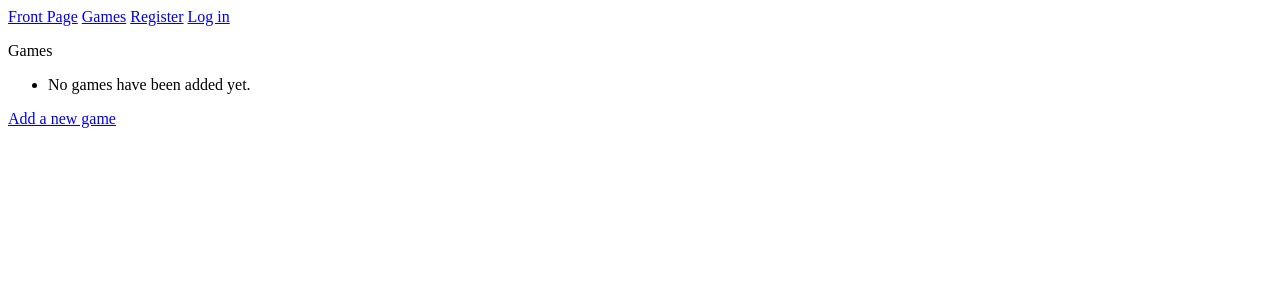
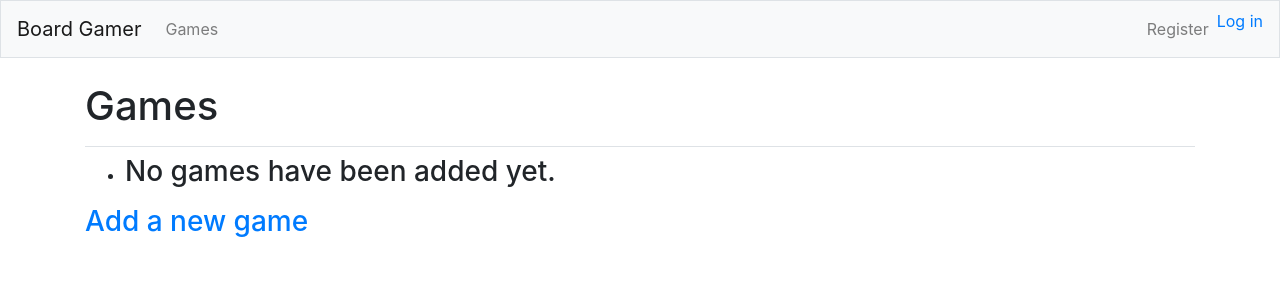
Before and after one commit to JNurmi26/board_gamer, a Django app: template board_gamer/templates/board_gamer/games.html in a window 1280 px wide. Shown: the top 300 px of the page. Run offline with Django 3.2, Linux system fonts and the light colour scheme; the template is opened without the code that fills it, so the values that code supplies are empty; some libraries are stand-ins or nearby versions.

Commit message:
Lisätty perus design sivulle

```diff
--- a/board_game/settings.py
+++ b/board_game/settings.py
@@ -34,6 +34,9 @@ INSTALLED_APPS = [
     # My apps
     'board_gamer',
     'users',
+
+    # 3rd Party Apps.
+    'bootstrap4',
 
     # Default Django apps
     'django.contrib.admin',
--- a/board_gamer/templates/board_gamer/base.html
+++ b/board_gamer/templates/board_gamer/base.html
@@ -1,13 +1,55 @@
-<p>
-    <a href="{% url 'board_gamer:index' %}">Front Page</a>
-    <a href="{% url 'board_gamer:games' %}">Games</a>
-    {% if user.is_authenticated %}
-        Hello, {{ user.username }}.
-        <a href="{% url 'users:logout' %}">Log out</a>
-    {% else %}
-        <a href="{% url 'users:register' %}">Register</a>
-        <a href="{% url 'users:login' %}">Log in</a>
-    {% endif %}
-</p>
+{% load bootstrap4 %}
 
-{% block content %}{% endblock content %}
+<!doctype html>
+<html lang="en">
+<head>
+    <meta charset="utf-8">
+    <meta name="viewport" content="width=device-width, initial-scale=1, shrink-to-fit=no">
+
+    {% bootstrap_css %}
+    {% bootstrap_javascript jquery='full' %}
+
+</head>
+    <body>
+        <nav class="navbar navbar-expand-md navbar-light bg-light mb-4 border">
+            <a class="navbar-brand" href="{% url 'board_gamer:index' %}">Board Gamer</a>
+
+            <button class="navbar-toggler" type="button" data-toggle="collapse" data-target="#navbarCollapse"
+            aria-controls="navbarCollapse" aria-expanded="false" aria-label="Toggle navigation">
+            <span class="navbar-toggler-icon"></span></button>
+        <div class="collapse navbar-collapse" id="navbarCollapse">
+            <ul class="navbar-nav mr-auto">
+                <li class="nav-item">
+                    <a class="nav-link" href="{% url 'board_gamer:games' %}">Games</a>
+                </li>
+            </ul>
+                <ul class="navbar-nav ml-auto">
+                    {% if user.is_authenticated %}
+                        <li class="nav-item">
+                            <span class="navbar-text"}">Hello, {{ user.username }}.</span>
+                        </li>
+                        <li class="nav-item">
+                            <a class="nav-link" href="{% url 'users:logout' %}">Log out</a>
+                        </li>
+                    {% else %}
+                        <li class="nav-item">
+                            <a class="nav-link" href="{% url 'users:register' %}">Register</a>
+                        </li>
+                        <li class="nav-item">
+                            <a class="nav-item" href="{% url 'users:login' %}">Log in</a>
+                        </li>
+                    {% endif %}
+                </ul>
+            </div>
+        </nav>
+
+        <main role="main" class="container">
+            <div class="pb-2 mb-2 border-bottom">
+                {% block page_header %}{% endblock page_header %}
+            </div>
+            <div>
+                {% block content %}{% endblock content %}
+            </div>
+        </main>
+    </body>
+</html>
--- a/board_gamer/templates/board_gamer/game.html
+++ b/board_gamer/templates/board_gamer/game.html
@@ -1,4 +1,8 @@
 {% extends "board_gamer/base.html" %}
+
+{% block page_header %}
+    <h3>{{ Game }}</h3>
+{% endblock page_header %}
 
 {% block content %}
 
@@ -7,7 +11,7 @@
     <p>Description: {{ game.description }}</p>
 
     {% if game.is_borrowed %}
-        <p>This game has been borrowed.</p>
+        <h3><p>This game has been borrowed.</p></h3>
     {% else %}
         <p>This game is free to borrow.</p>
     {% endif %}
--- a/board_gamer/templates/board_gamer/games.html
+++ b/board_gamer/templates/board_gamer/games.html
@@ -1,26 +1,28 @@
 {% extends "board_gamer/base.html" %}
 
+{% block page_header %}
+    <h1>Games</h1>
+{% endblock page_header %}
+
 {% block content %}
-
-    <p>Games</p>
 
     <ul>
         {% for game in games %}
             {% if game.is_borrowed %}
-                <li>
+                <li><h3>
                     <a href="{% url 'board_gamer:game' game.id %}"> {{ game }} | In use </a>
-                </li>
+                </h3></li>
             {% else %}
-                <li>
+                <li><h3>
                     <a href="{% url 'board_gamer:game' game.id %}"> {{ game }} | Free </a>
-                </li>
+                </h3></li>
             {% endif %}
 
         {% empty %}
-            <li>No games have been added yet.</li>
+            <li><h3>No games have been added yet.</h3></li>
         {% endfor %}
     </ul>
 
-    <a href="{% url 'board_gamer:new_game' %}">Add a new game</a>
+    <h3><a href="{% url 'board_gamer:new_game' %}">Add a new game</a></h3>
 
 {% endblock content %}
```
Also changed, not shown: board_gamer/templates/board_gamer/index.html (+7 -5 lines), users/templates/registration/login.html (+11 -9 lines), db.sqlite3.
